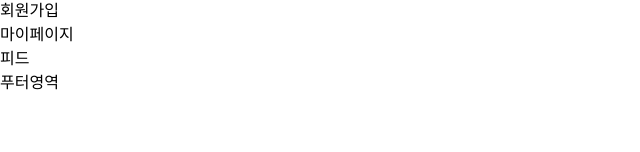
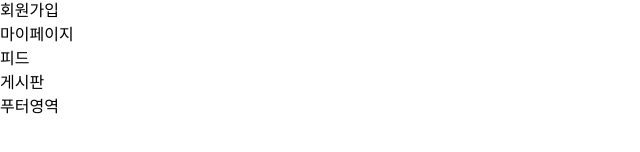
Before and after one commit to porodog/funspot, a React (Create React App) app in the folder frontend/: page / in a window 1280 px wide. Shown: the part 170-322 px from the top of the page, without its empty margins (0-640 px from the left). Built offline with nearby package versions, Linux system fonts and the light colour scheme; no server answers.

Commit message:
게시판 링크 추가

```diff
--- a/frontend/src/common/component/Aside.jsx
+++ b/frontend/src/common/component/Aside.jsx
@@ -52,6 +52,9 @@ const Aside = () => {
         <li>
           <Link to={"/feed"}>피드</Link>
         </li>
+        <li>
+                  <Link to={"/board"}>게시판</Link>
+                </li>
       </ul>
     </aside>
   );
```
